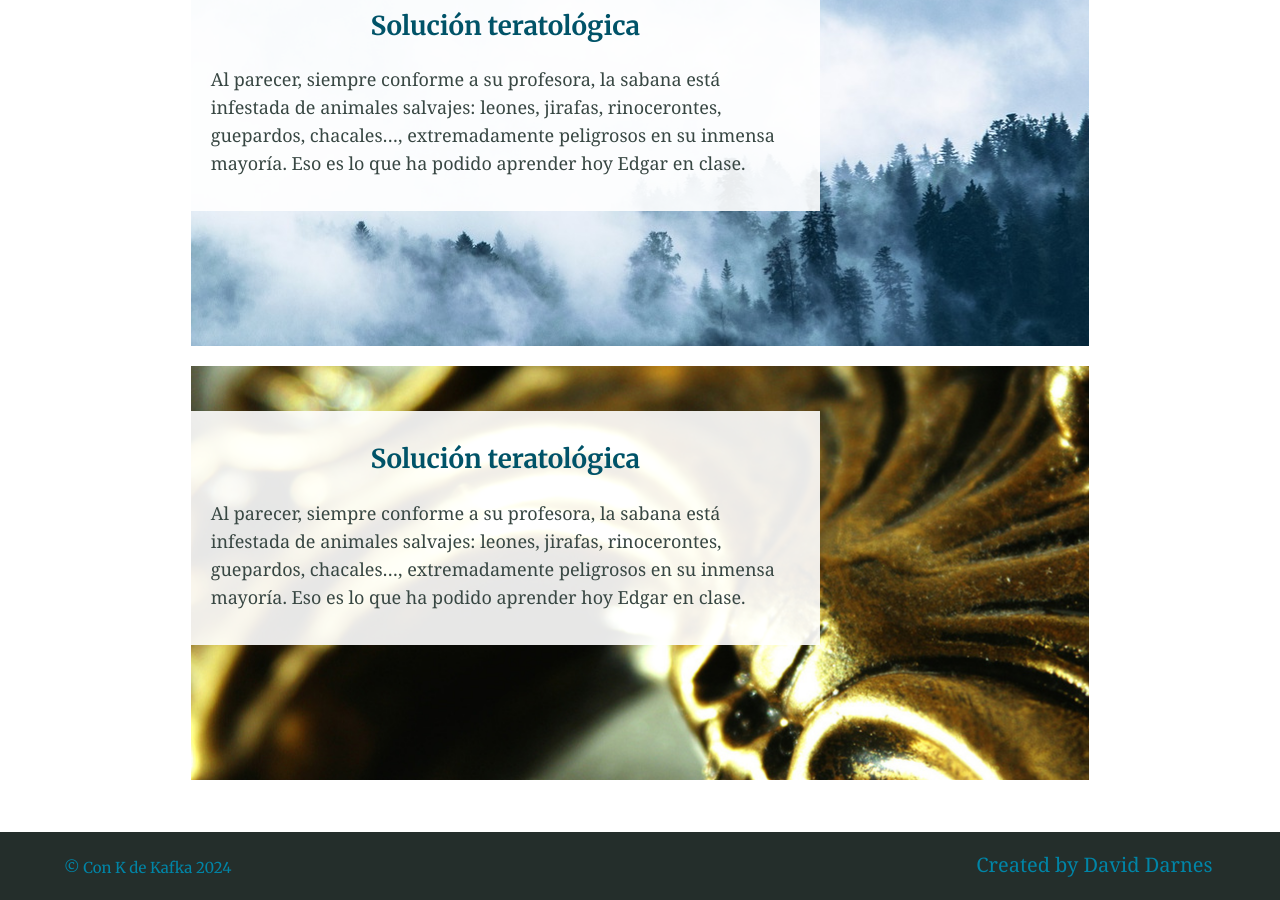
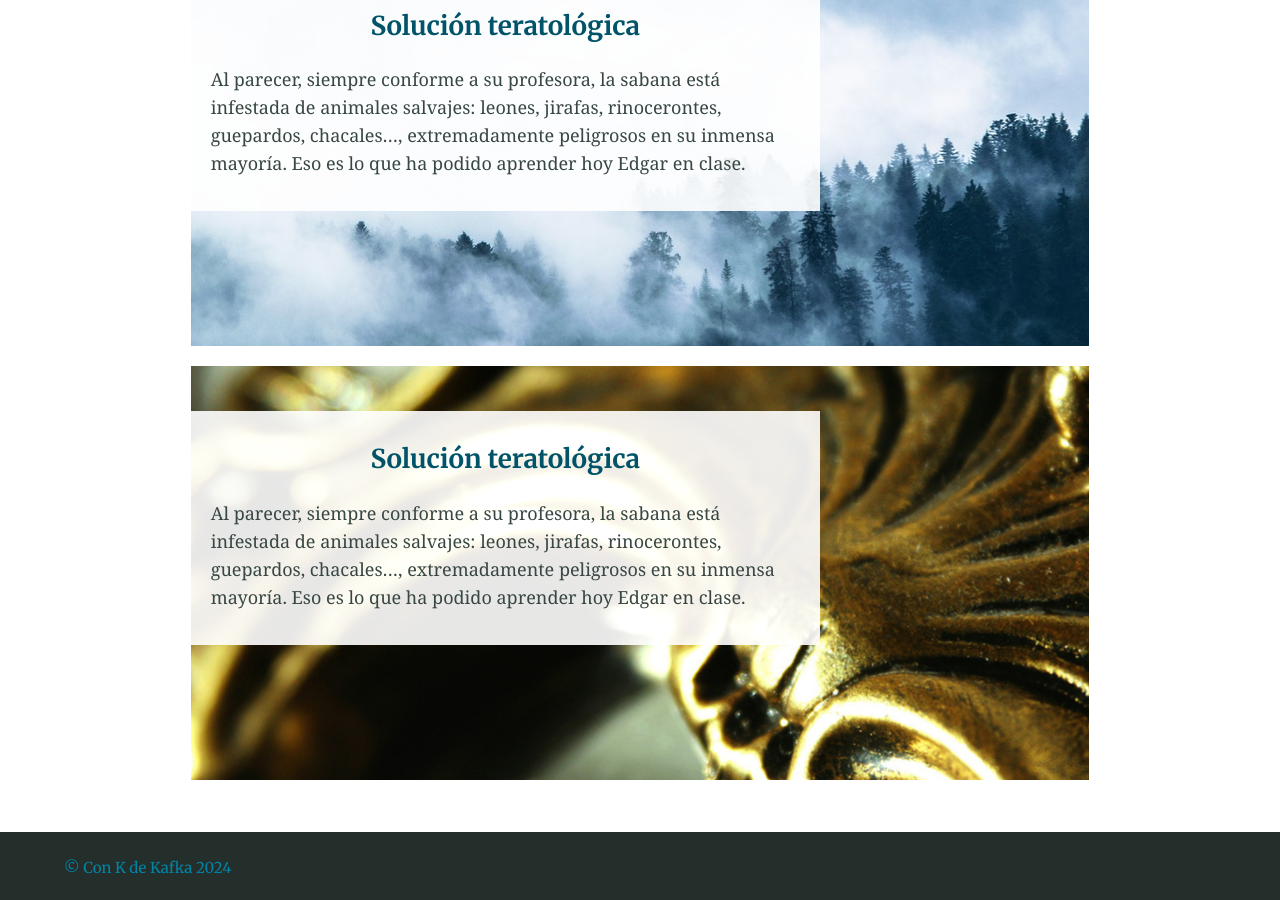
Before and after one commit to ezubiria/conkdekafka, a Jekyll site: the page built from index.md, in a window 1280 px wide and 900 px high, scrolled down 5511 px. Built offline with Jekyll 4.4.1, drawn with Linux system fonts in a browser that asks for light colours.

Commit message:
Update site-footer.html

```diff
--- a/_includes/site-footer.html
+++ b/_includes/site-footer.html
@@ -3,7 +3,5 @@
     <div class="copyright  typeset">
       <small class="small">&copy; {{ site.title }} {{ site.time | date: '%Y' }}</small>
     </div>
-
-    {% include nav-footer.html %}
   </div>
 </footer>
```
